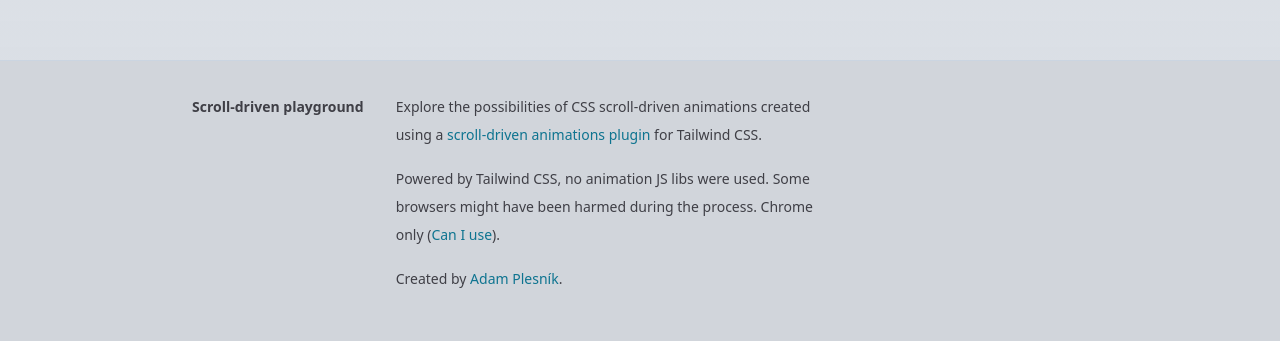
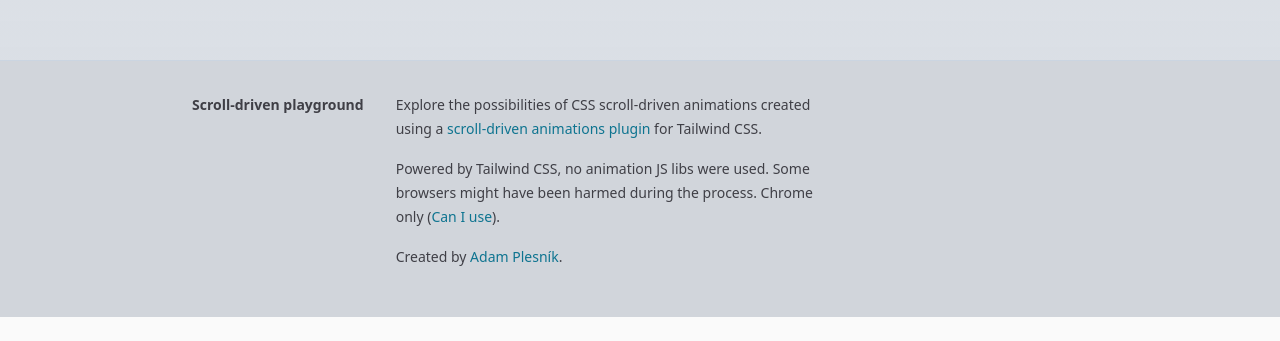
Before and after one commit to adamplesnik/scroll-driven-showcase, a React (Vite) app: page / in a window 1280 px wide. Shown: the part 5826-6167 px from the top of the page. After the commit the page ends 6143 px from the top, so only its background shows below. Built offline with nearby package versions, Linux system fonts and the light colour scheme; what @adam.plesnik/tailwindcss-scroll-driven-animations would draw is missing.

Commit message:
Do not export types when not needed

```diff
--- a/src/components/CodeBlock.tsx
+++ b/src/components/CodeBlock.tsx
@@ -46,7 +46,7 @@ const CodeBlock = ({
   )
 }
 
-export type CodeProps = {
+type CodeProps = {
   Icon?: LucideIcon | undefined
   language?: 'javascript' | 'css' | 'html' | 'bash'
   linkHref?: string | undefined
--- a/src/components/Paragraph.tsx
+++ b/src/components/Paragraph.tsx
@@ -2,7 +2,7 @@ import clsx from 'clsx'
 import { HTMLAttributes, PropsWithChildren } from 'react'
 
 const Paragraph = ({ children, className = '' }: HTMLAttributes<HTMLParagraphElement>) => {
-  return <p className={clsx('mb-4 w-full leading-7', className)}>{children}</p>
+  return <p className={clsx('mb-4 w-full leading-6', className)}>{children}</p>
 }
 
 export interface ParagraphProps {
--- a/src/components/TimelineMarker.tsx
+++ b/src/components/TimelineMarker.tsx
@@ -30,7 +30,7 @@ const TimelineMarker = ({
   )
 }
 
-export type TimelineMarkerProps = {
+type TimelineMarkerProps = {
   textStart?: string | undefined
   textEnd?: string | undefined
   absolute?: boolean
```
Also changed, not shown: src/components/NavItem.tsx (+4 -4 lines).
